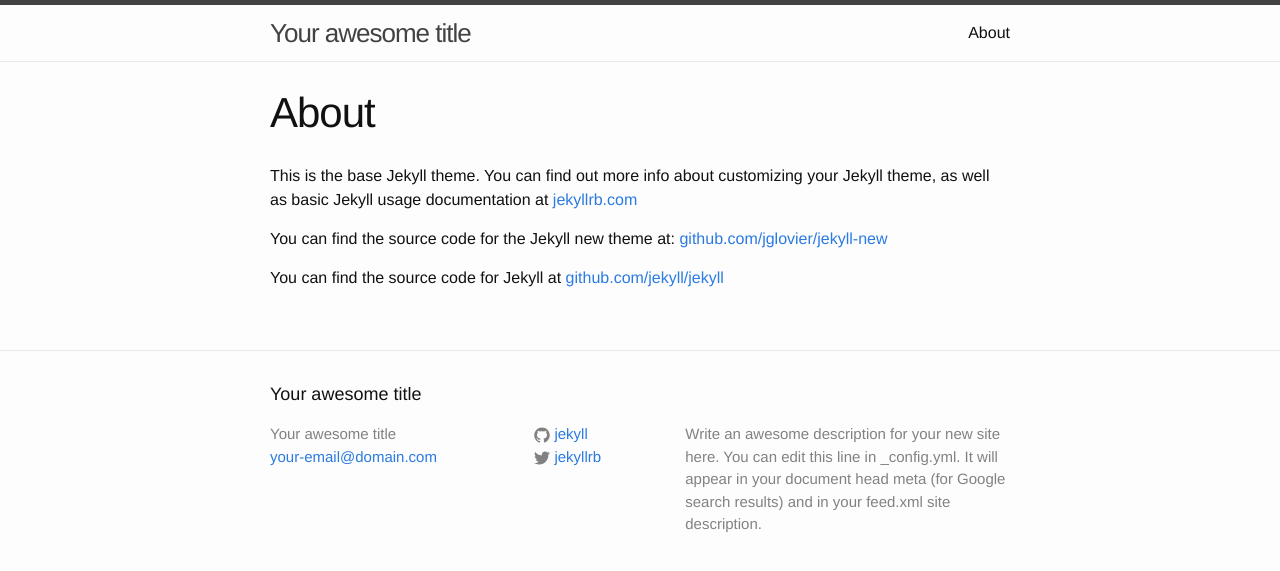
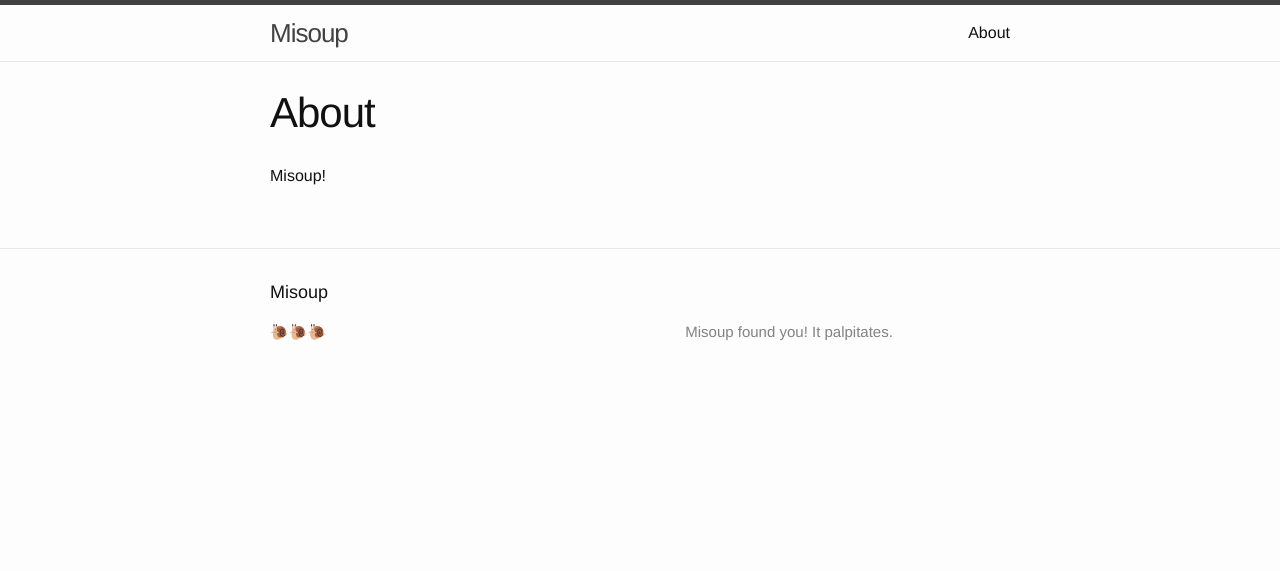
Before and after one commit to misoup/misoup.github.io, a Jekyll site: the page built from about.md, in a window 1280 px wide. Shown: the top 571 px of the page. Built offline with Jekyll 4.4.1, drawn with Linux system fonts in a browser that asks for light colours.

```diff
--- a/_config.yml
+++ b/_config.yml
@@ -1,14 +1,12 @@
 # Site settings
-title: Your awesome title
-email: your-email@domain.com
-description: > # this means to ignore newlines until "baseurl:"
-  Write an awesome description for your new site here. You can edit this
-  line in _config.yml. It will appear in your document head meta (for
-  Google search results) and in your feed.xml site description.
+title: Misoup
+email: "🐌🐌🐌"
+description: >
+  Misoup found you! It palpitates.
 baseurl: "" # the subpath of your site, e.g. /blog/
-url: "http://yourdomain.com" # the base hostname & protocol for your site
-twitter_username: jekyllrb
-github_username:  jekyll
+url: "https://misoup.com" # the base hostname & protocol for your site
+# twitter_username: jekyllrb
+# github_username:  jekyll
 
 # Build settings
 markdown: kramdown
--- a/_includes/footer.html
+++ b/_includes/footer.html
@@ -7,7 +7,7 @@
     <div class="footer-col-wrapper">
       <div class="footer-col  footer-col-1">
         <ul class="contact-list">
-          <li>{{ site.title }}</li>
+          {% comment %} <li>{{ site.title }}</li> {% endcomment %}
           <li><a href="mailto:{{ site.email }}">{{ site.email }}</a></li>
         </ul>
       </div>
@@ -52,4 +52,6 @@
 
   </div>
 
+  {% include google_analytics.html %}
+
 </footer>
--- /dev/null
+++ b/_posts/2016-01-18-empty-post.markdown
@@ -0,0 +1,6 @@
+---
+layout: post
+title:  "This post is empty."
+date:   2016-01-18 23:55:03
+categories:
+---
--- a/about.md
+++ b/about.md
@@ -4,8 +4,4 @@ title: About
 permalink: /about/
 ---
 
-This is the base Jekyll theme. You can find out more info about customizing your Jekyll theme, as well as basic Jekyll usage documentation at [jekyllrb.com](http://jekyllrb.com/)
-
-You can find the source code for the Jekyll new theme at: [github.com/jglovier/jekyll-new](https://github.com/jglovier/jekyll-new)
-
-You can find the source code for Jekyll at [github.com/jekyll/jekyll](https://github.com/jekyll/jekyll)
+Misoup!
```
Also changed, not shown: _includes/google_analytics.html (added, +11 -0 lines), _posts/2016-01-18-welcome-to-jekyll.markdown (deleted, +0 -25 lines).
